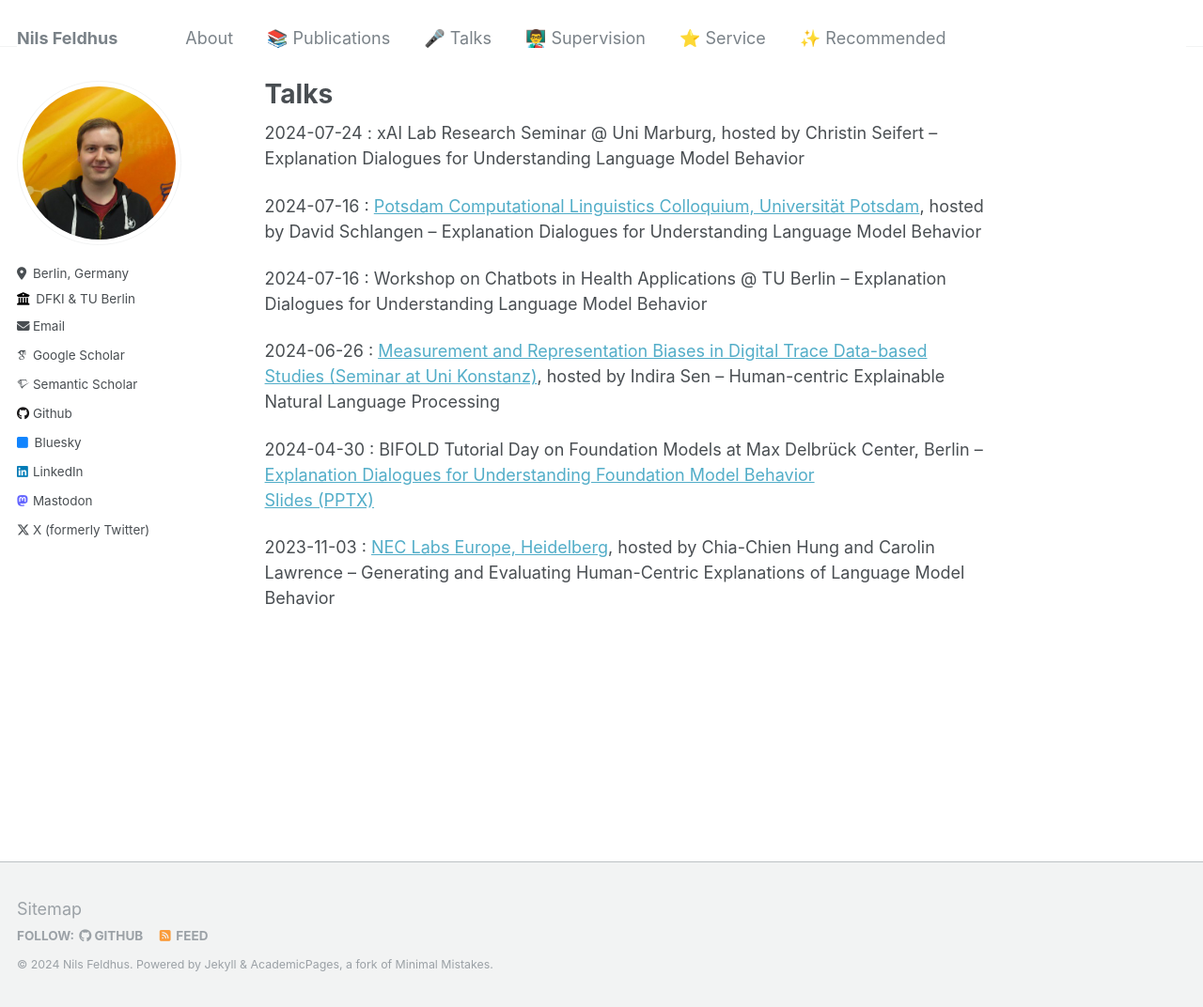
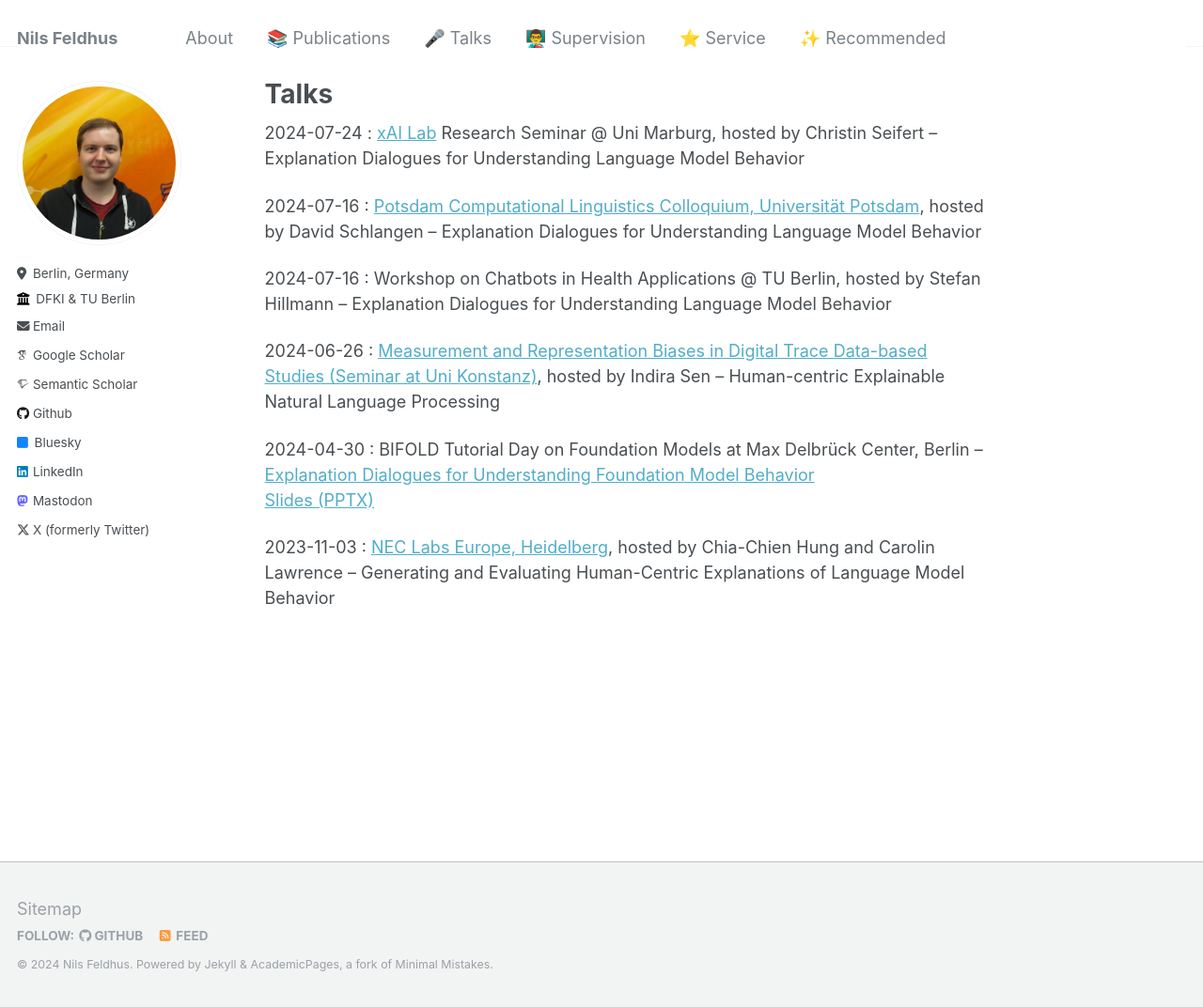
Before and after one commit to nfelnlp/nfelnlp.github.io, a Jekyll site: the page built from talks/index.md, in a window 1280 px wide and 1072 px high. Shown: the whole window at 94% size. Built offline with Jekyll 4.4.1, drawn with Linux system fonts in a browser that asks for light colours; some web fonts are replaced.

Commit message:
Updated pubs, supervision and talks.

```diff
--- a/talks/index.md
+++ b/talks/index.md
@@ -5,11 +5,11 @@
 title: "Talks"
 ---
 
-2024-07-24 : xAI Lab Research Seminar @ Uni Marburg, hosted by Christin Seifert – Explanation Dialogues for Understanding Language Model Behavior
+2024-07-24 : [xAI Lab](https://aix-group.github.io/) Research Seminar @ Uni Marburg, hosted by Christin Seifert – Explanation Dialogues for Understanding Language Model Behavior
 
 2024-07-16 : [Potsdam Computational Linguistics Colloquium, Universität Potsdam](https://github.com/compling-potsdam/ptsdm-clclq), hosted by David Schlangen – Explanation Dialogues for Understanding Language Model Behavior
 
-2024-07-16 : Workshop on Chatbots in Health Applications @ TU Berlin – Explanation Dialogues for Understanding Language Model Behavior
+2024-07-16 : Workshop on Chatbots in Health Applications @ TU Berlin, hosted by Stefan Hillmann – Explanation Dialogues for Understanding Language Model Behavior
 
 2024-06-26 : [Measurement and Representation Biases in Digital Trace Data-based Studies (Seminar at Uni Konstanz)](https://indiiigo.github.io/mrb/), hosted by Indira Sen – Human-centric Explainable Natural Language Processing
 
```
Also changed, not shown: publications/index.md (+6 -6 lines), supervision/index.md (+3 -0 lines).
